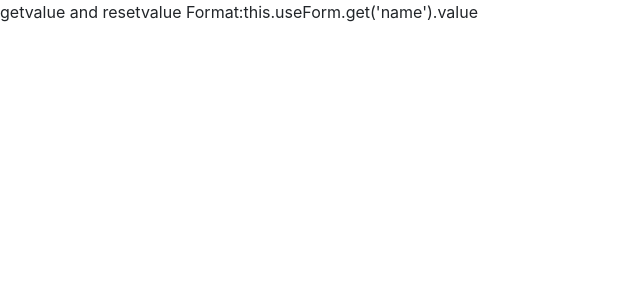
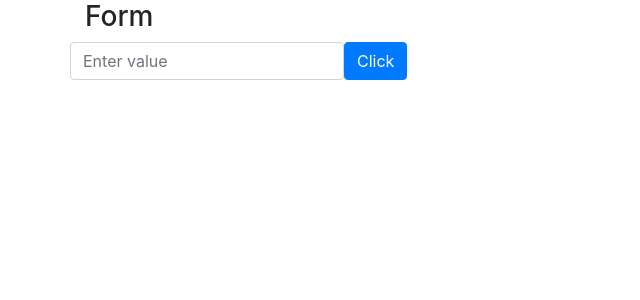
Before and after one commit to amitdheeman23/InterviewQuestions, an Angular app: page / in a window 1280 px wide. Shown: the top 300 px of the page, without its empty margins (0-640 px from the left). Built offline with nearby package versions, Linux system fonts and the light colour scheme.

Commit message:
valueChanges

```diff
--- a/src/app/home/home.component.html
+++ b/src/app/home/home.component.html
@@ -1,3 +1,11 @@
-getvalue and resetvalue
-
-Format:this.useForm.get('name').value
+<div class="container">
+    <h3>Form</h3>
+    <form class="row" [formGroup]="form">
+        <div class="form-group">
+            <input type="text" class="form-control" formControlName="name" placeholder="Enter value">
+        </div>
+        <div class="form-group">
+            <button class="btn btn-primary" >Click</button>
+        </div>
+    </form>
+</div>
--- a/src/app/home/home.component.ts
+++ b/src/app/home/home.component.ts
@@ -1,4 +1,5 @@
 import { Component, OnInit } from '@angular/core';
+import { FormControl, FormGroup } from '@angular/forms';
 
 @Component({
   selector: 'app-home',
@@ -6,10 +7,22 @@ import { Component, OnInit } from '@angular/core';
   styleUrls: ['./home.component.scss']
 })
 export class HomeComponent implements OnInit {
-
+  form!:FormGroup;
   constructor() { }
 
   ngOnInit(): void {
+    this.form=new FormGroup({
+      name:new FormControl('')
+    });
+
+    this.form.get('name')?.valueChanges.subscribe((res)=>{
+      console.log(res);
+
+    })
   }
 
+
+
+
+
 }
```
Also changed, not shown: 2 other files (tests, documents, lock files or other folders).
